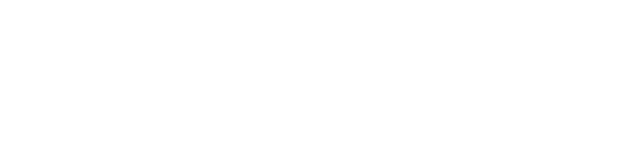
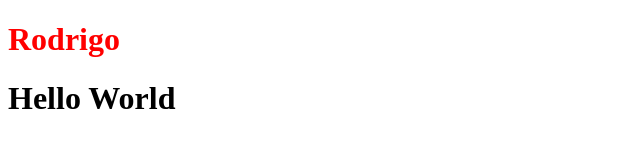
Before and after one commit to Rodrigo-Cn/Web-Components-Js, a plain HTML site: page ang.html in a window 1280 px wide. Shown: the whole page, without its empty margins (0-640 px from the left). Drawn offline with Linux system fonts and the light colour scheme.

Commit message:
First Commit

```diff
--- a/ang.html
+++ b/ang.html
@@ -5,9 +5,14 @@
     <meta name="viewport" content="width=device-width, initial-scale=1.0">
     <title>Document</title>
     <link rel="stylesheet" href="style.css">
+    <script src="index.js" defer></script>
 </head>
 <body>
-
-    <script src="index.js"></script>
+    <div class="container">
+        <div class="card">
+            <h1>Rodrigo</h1>
+        </div>
+    </div>
+    <card-news></card-news>
 </body>
 </html>
--- a/index.js
+++ b/index.js
@@ -0,0 +1,9 @@
+class CardNews extends HTMLElement {
+    constructor(){
+        super();
+        const shadow = this.attachShadow({mode: "open"})
+        shadow.innerHTML = "<h1>Hello World</h1>"
+    }
+}
+
+customElements.define('card-news',CardNews)
--- a/style.css
+++ b/style.css
@@ -0,0 +1,3 @@
+.card{
+    color: red;
+}
```
